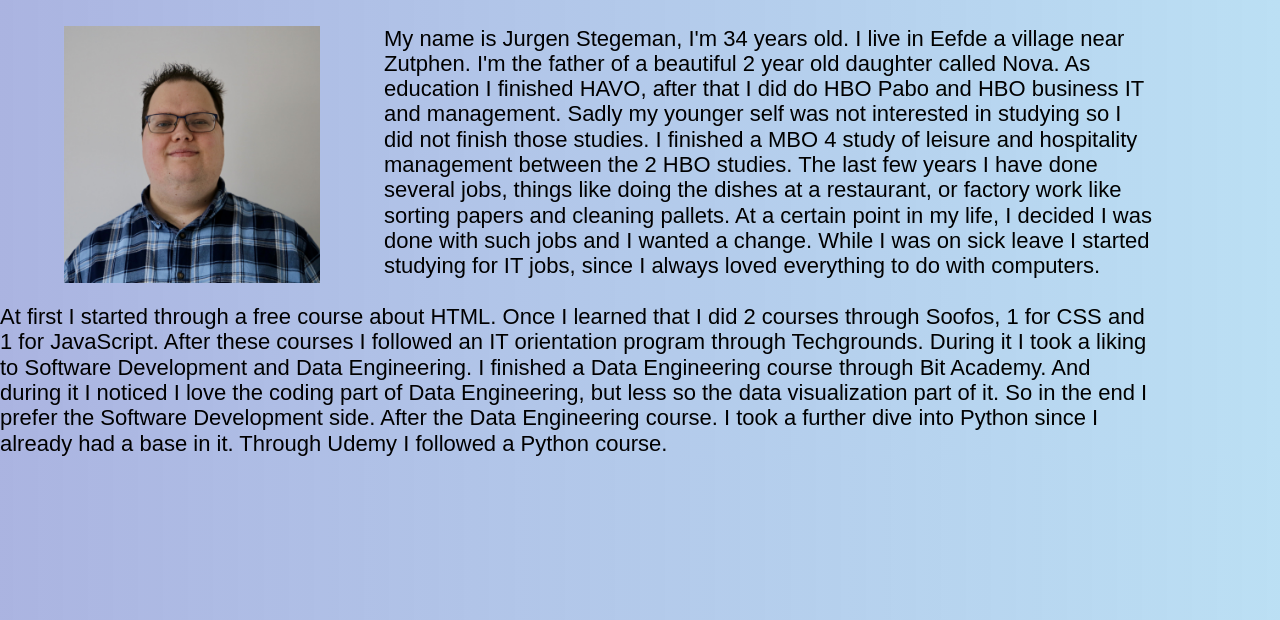
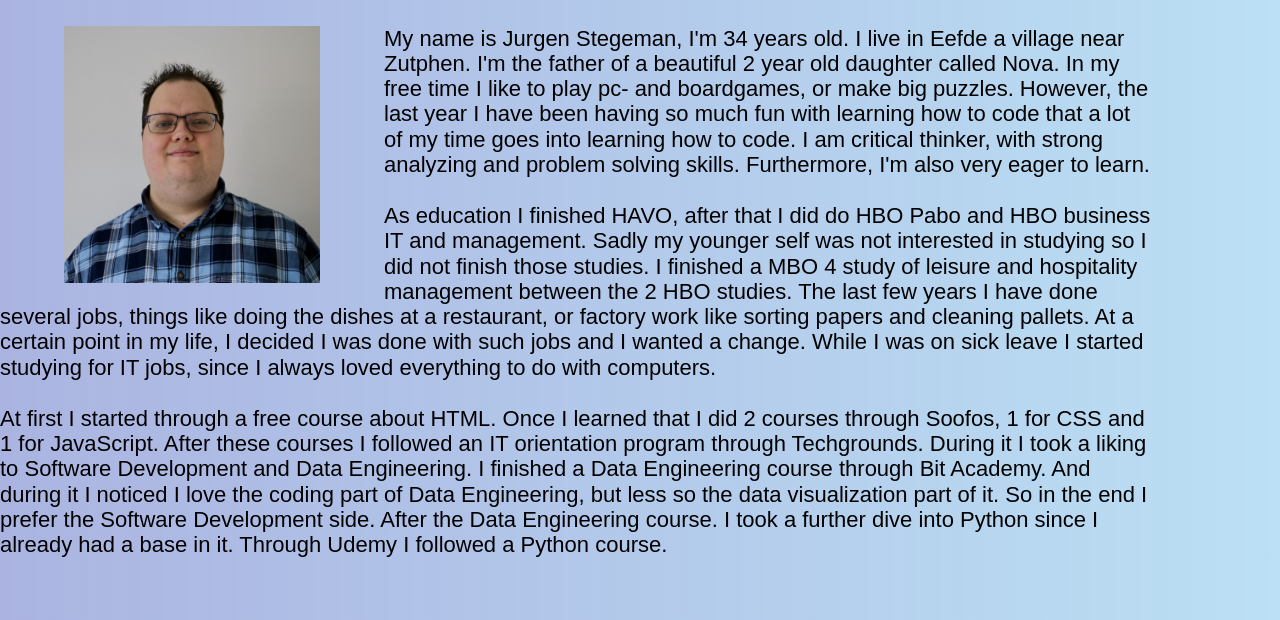
Before and after one commit to Thoredo/portfolio-site, a Flask app: page /about in a window 1280 px wide. Shown: the part 77-697 px from the top of the page. Run offline with Flask 3, Linux system fonts and the light colour scheme.

Commit message:
Add about text

```diff
--- a/templates/about.html
+++ b/templates/about.html
@@ -4,8 +4,15 @@
 
 {% block content %}
 <img src="static/images/foto-jurgen.jpg" alt="picture of site owner" class="about-image">
-<p class="about-text">My name is Jurgen Stegeman, I'm {{ age }} years old. I live in Eefde a village near Zutphen.
-    I'm the father of a beautiful {{ age_nova }} year old daughter called Nova.
+<p class="about-text">
+    My name is Jurgen Stegeman, I'm 34 years old. I live in Eefde a village near Zutphen. I'm the father of a beautiful
+    2 year old daughter called Nova. In my free time I like to play pc- and boardgames, or make big puzzles. However,
+    the last year I have been having so much fun with learning how to code that a lot of my time goes into learning how
+    to code. I am critical thinker, with strong analyzing and problem solving skills. Furthermore, I'm also very eager
+    to learn.
+</p>
+
+<p class="about-text">
     As education I finished HAVO, after that I did do HBO Pabo and HBO business IT and management.
     Sadly my younger self was not interested in studying so I did not finish those studies.
     I finished a MBO 4 study of leisure and hospitality management between the 2 HBO studies.
```
